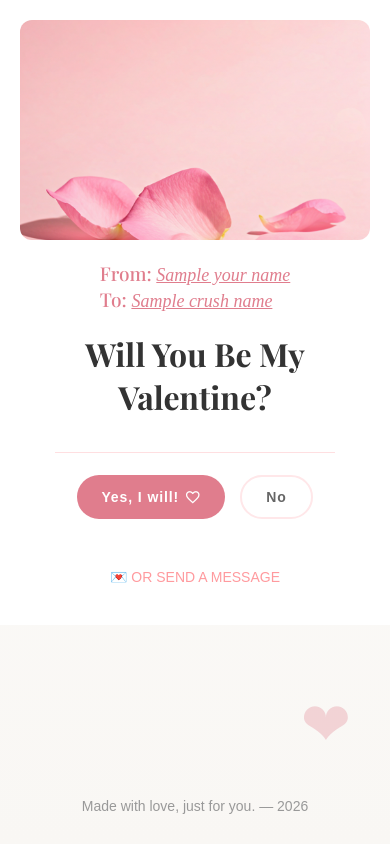
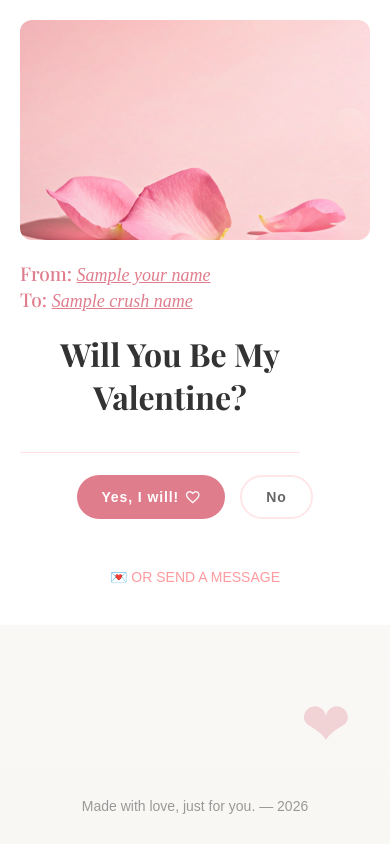
Before and after one commit to Vanshdeveloper/valentine-app, a Flask app: template templates/love.html in a window 390 px wide. Run offline with Flask 3, Linux system fonts and the light colour scheme; the template is opened without the code that fills it: most values are stand-ins (such as "Sample title", 1, 10 or a date in 2020); some web fonts are replaced.

Commit message:
Add files via upload

```diff
--- a/templates/love.html
+++ b/templates/love.html
@@ -300,7 +300,7 @@
 
             .card-content {
                 display: flex;
-                align-items: center;
+                /* align-items: center; */
                 flex-direction: column;
             }
 
```
